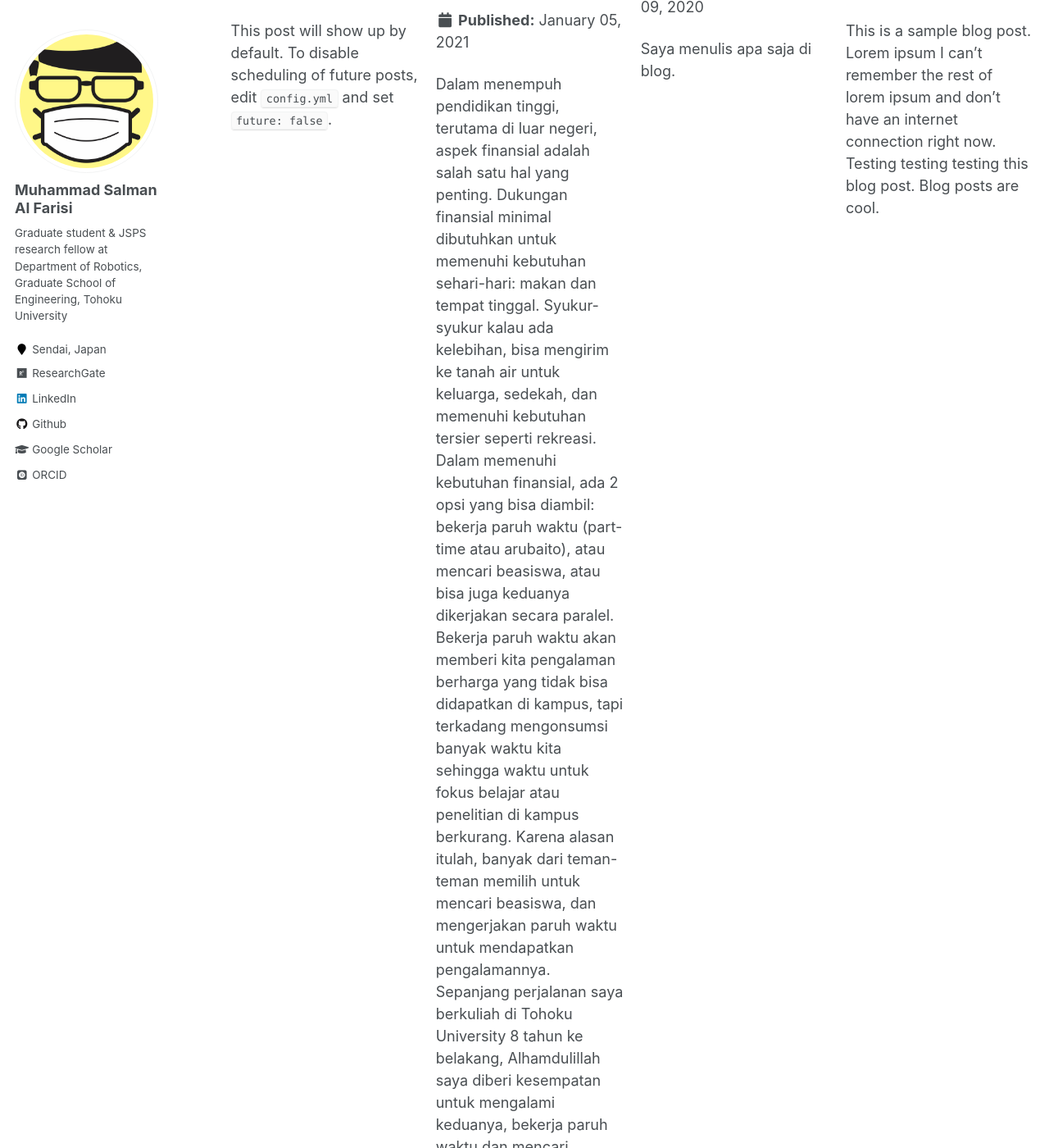
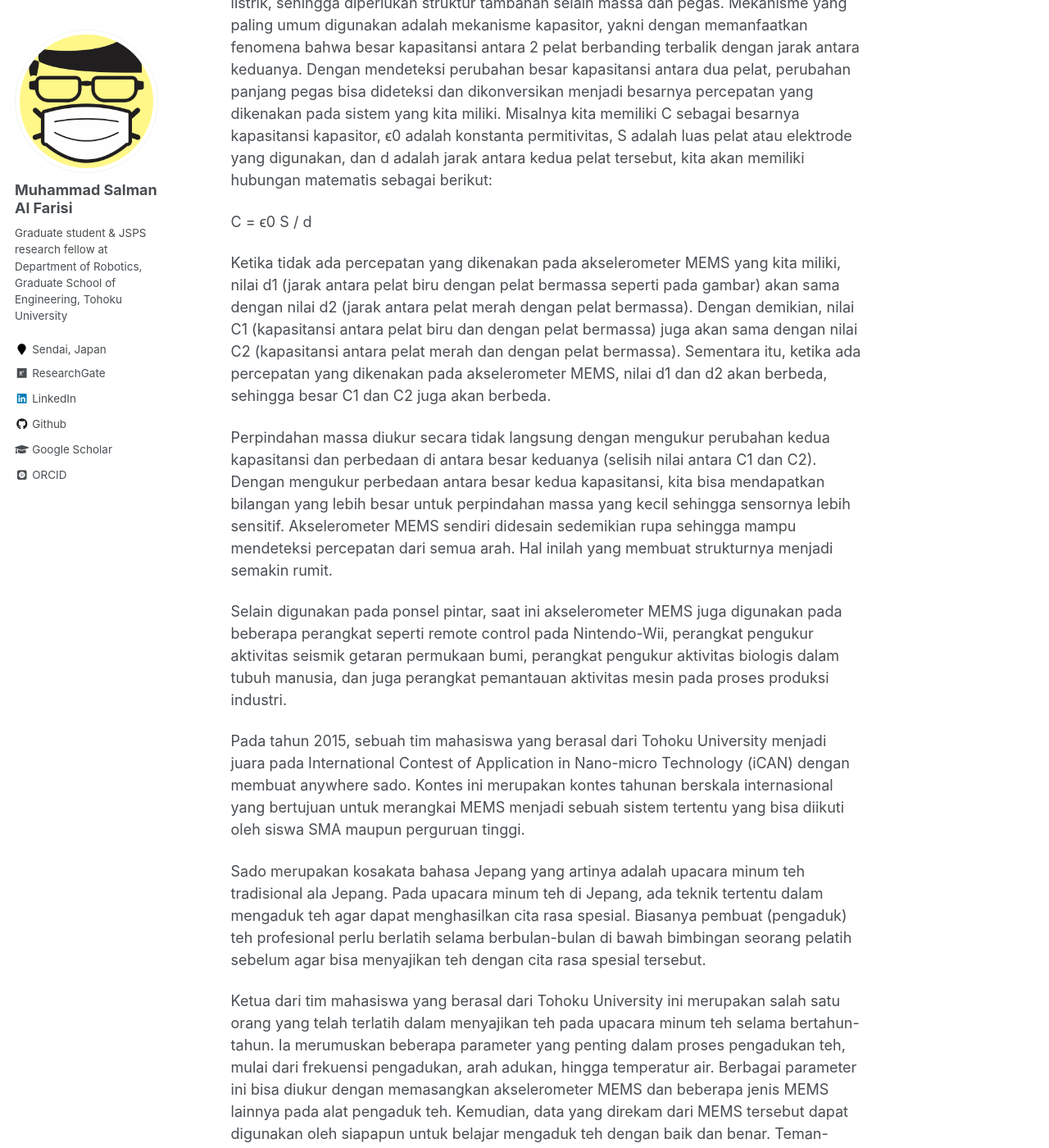
Before and after one commit to msalfarisi/msalfarisi.github.io, a Jekyll site: the page built from _posts/2017-06-11-mems-percepatan.md, in a window 1280 px wide and 1400 px high, scrolled down 1306 px. Shown: the whole window at 82% size. Built offline with Jekyll 4.4.1, drawn with Linux system fonts in a browser that asks for light colours; some web fonts are replaced; some of the changed text lies outside the part shown.

Commit message:
Update 2017-06-11-mems-percepatan.md

```diff
--- a/_posts/2017-06-11-mems-percepatan.md
+++ b/_posts/2017-06-11-mems-percepatan.md
@@ -5,9 +5,43 @@
 tags:
   - 1000guru
   - mems
-  - sci
+  - science
 ---
 
 Teman-teman tentu mempunyai smartphone atau ponsel pintar, bukan? Pernahkah terpikirkan oleh teman-teman mengapa ketika kita memutar ponsel dengan sudut 90°, orientasi layar pada ponsel akan berubah dari potrait ke landscape ataupun sebaliknya? Kira-kira dari mana ponsel ini mengetahui kalau dia sedang kita putar? Jawabannya adalah karena di dalam ponsel kita tertanam sensor percepatan atau dikenal sebagai akselerometer yang bisa mendeteksi adanya percepatan.
 
 Pada kasus ponsel yang diputar, akselerometer mendeteksi hilangnya percepatan gravitasi pada satu sumbu serta munculnya percepatan gravitasi di sumbu yang lain, sehingga sistem di layar ponsel bisa menyesuaikan orientasinya. Pada edisi ini kita akan bahas mengenai salah satu jenis akselerometer yang paling banyak digunakan di kehidupan kita, yaitu akselerometer berbasis micro electro-mechanical systems (MEMS). Pada majalah 1000guru edisi Agustus 2016, MEMS telah dibahas sebagai mesin yang sangat kecil dan biasanya berperan sebagai sensor untuk mendeteksi suatu besaran. Dalam artikel kali ini, dibahas mengenai kegunaan MEMS dalam mendeteksi dan mengukur besaran percepatan, atau biasa juga disebut akselerometer MEMS (MEMS accelerometer).
+
+Prinsip kerja dari akselerometer MEMS sangatlah sederhana. Bayangkan sebuah sistem pegas bermassa seperti ditunjukkan pada gambar. Jika kita gerakkan sistem pegas bermassa, akan terjadi perubahan panjang pegas. Menurut hukum Hooke dan hukum Newton, perubahan panjang pegas pada sistem tersebut berbanding lurus dengan besar percepatan yang dikenakan pada sistem yang sama. Oleh karenanya, ketika kita mendeteksi perubahan panjang pegas, kita bisa mendapatkan besaran percepatan yang bekerja pada sistem tersebut. Pada MEMS, sistem pegas bermassa ini disebut juga resonator karena sistem ini dapat bergerak bolak-balik di sekitar suatu titik kesetimbangan.
+
+Ketika kita kenakan gaya sebesar F pada massa yang kita punya, dengan k sebagai konstanta pegas, m sebagai besaran massa dan x adalah besarnya perpindahan massa yang dihasilkan, kita akan memiliki 3 persamaan matematis sesuai hukum Hooke dan hukum Newton sebagai berikut:
+
+F = k x
+
+ΣF = m a
+
+m a = k x
+
+Pada proses pendeteksian percepatan, pergerakan massa dikonversi menjadi besaran listrik, sehingga diperlukan struktur tambahan selain massa dan pegas. Mekanisme yang paling umum digunakan adalah mekanisme kapasitor, yakni dengan memanfaatkan fenomena bahwa besar kapasitansi antara 2 pelat berbanding terbalik dengan jarak antara keduanya. Dengan mendeteksi perubahan besar kapasitansi antara dua pelat, perubahan panjang pegas bisa dideteksi dan dikonversikan menjadi besarnya percepatan yang dikenakan pada sistem yang kita miliki. Misalnya kita memiliki C sebagai besarnya kapasitansi kapasitor, ϵ0 adalah konstanta permitivitas, S adalah luas pelat atau elektrode yang digunakan, dan d adalah jarak antara kedua pelat tersebut, kita akan memiliki hubungan matematis sebagai berikut:
+
+C =  ϵ0 S / d
+
+Ketika tidak ada percepatan yang dikenakan pada akselerometer MEMS yang kita miliki, nilai d1 (jarak antara pelat biru dengan pelat bermassa seperti pada gambar) akan sama dengan nilai d2 (jarak antara pelat merah dengan pelat bermassa). Dengan demikian, nilai C1 (kapasitansi antara pelat biru dan dengan pelat bermassa) juga akan sama dengan nilai C2 (kapasitansi antara pelat merah dan dengan pelat bermassa). Sementara itu, ketika ada percepatan yang dikenakan pada akselerometer MEMS, nilai d1 dan d2 akan berbeda, sehingga besar C1 dan C2 juga akan berbeda.
+
+Perpindahan massa diukur secara tidak langsung dengan mengukur perubahan kedua kapasitansi dan perbedaan di antara besar keduanya (selisih nilai antara C1 dan C2). Dengan mengukur perbedaan antara besar kedua kapasitansi, kita bisa mendapatkan bilangan yang lebih besar untuk perpindahan massa yang kecil sehingga sensornya lebih sensitif. Akselerometer MEMS sendiri didesain sedemikian rupa sehingga mampu mendeteksi percepatan dari semua arah. Hal inilah yang membuat strukturnya menjadi semakin rumit.
+
+Selain digunakan pada ponsel pintar, saat ini akselerometer MEMS juga digunakan pada beberapa perangkat seperti remote control pada Nintendo-Wii, perangkat pengukur aktivitas seismik getaran permukaan bumi, perangkat pengukur aktivitas biologis dalam tubuh manusia, dan juga perangkat pemantauan aktivitas mesin pada proses produksi industri.
+
+Pada tahun 2015, sebuah tim mahasiswa yang berasal dari Tohoku University menjadi juara pada International Contest of Application in Nano-micro Technology (iCAN) dengan membuat anywhere sado. Kontes ini merupakan kontes tahunan berskala internasional yang bertujuan untuk merangkai MEMS menjadi sebuah sistem tertentu yang bisa diikuti oleh siswa SMA maupun perguruan tinggi.
+
+
+Sado merupakan kosakata bahasa Jepang yang artinya adalah upacara minum teh tradisional ala Jepang. Pada upacara minum teh di Jepang, ada teknik tertentu dalam mengaduk teh agar dapat menghasilkan cita rasa spesial. Biasanya pembuat (pengaduk) teh profesional perlu berlatih selama berbulan-bulan di bawah bimbingan seorang pelatih sebelum agar bisa menyajikan teh dengan cita rasa spesial tersebut.
+
+Ketua dari tim mahasiswa yang berasal dari Tohoku University ini merupakan salah satu orang yang telah terlatih dalam menyajikan teh pada upacara minum teh selama bertahun-tahun. Ia merumuskan beberapa parameter yang penting dalam proses pengadukan teh, mulai dari frekuensi pengadukan, arah adukan, hingga temperatur air. Berbagai parameter ini bisa diukur dengan memasangkan akselerometer MEMS dan beberapa jenis MEMS lainnya pada alat pengaduk teh. Kemudian, data yang direkam dari MEMS tersebut dapat digunakan oleh siapapun untuk belajar mengaduk teh dengan baik dan benar. Teman-teman mungkin sekarang jadi tertarik untuk membuat alat tertentu dengan MEMS?
+
+### Bahan bacaan:
+* Chollet, Franck, Liu, Haobing. A (not so) short introduction to MEMS. http://memscyclopedia.org/
+* Esashi, Masayoshi. はじめてのMEMS (Introduction to MEMS). 工業調査会, 2009.
+* http://www.memsjournal.com/2010/12/motion-sensing-in-the-iphone-4-mems-accelerometer.html
+
+Telah diterbitkan di Rubrik Teknologi Majalah 1000guru edisi Oktober 2017.
```
